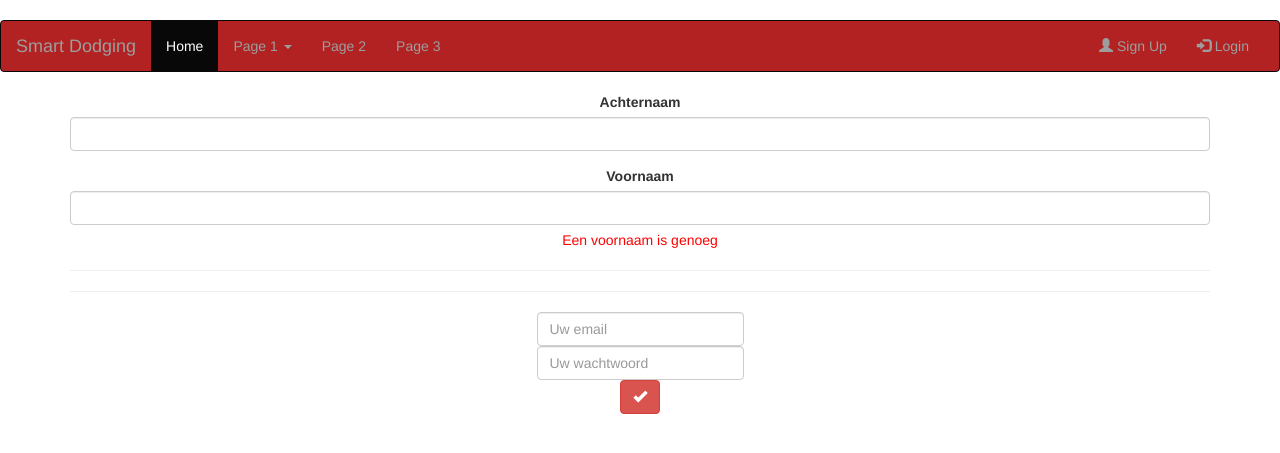
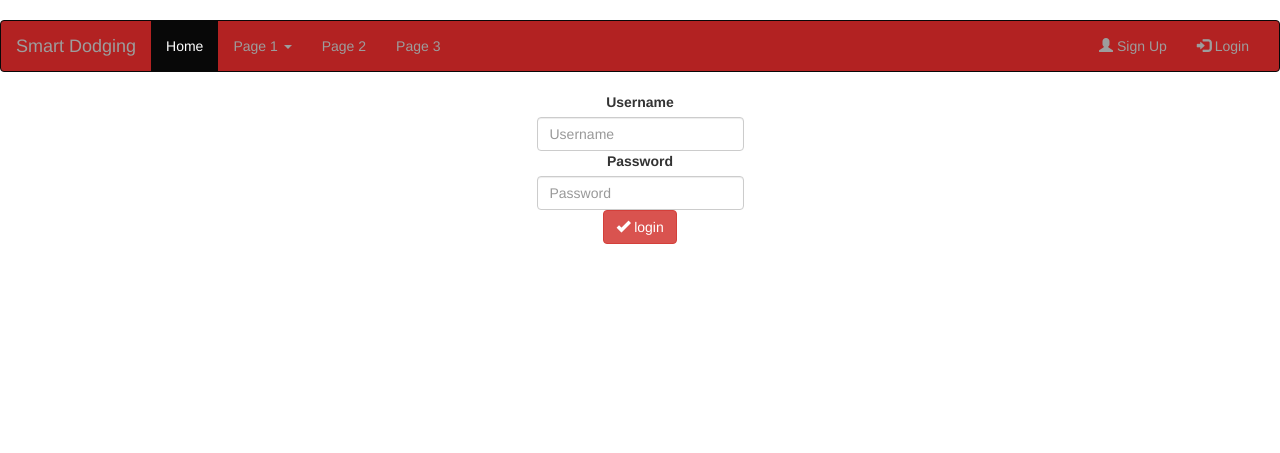
Before and after one commit to SmartDodging/1, a PHP site: page /login.php in a window 1280 px wide. Shown: the top 453 px of the page. Run offline with PHP 8.4, Linux system fonts and the light colour scheme.

Commit message:
edit login

```diff
--- a/login.php
+++ b/login.php
@@ -1,28 +1,16 @@
 <?php include("nav.php");?>
 <center>
     <div class="container">
-            <form action="" role="form">
-                  <div class="form-group">
-                      <label for="form-el-achternaam">Achternaam</label>
-                      <input type="text" id="form-el-achternaam" class="form-control">
-                </div>
-            </form>
-            <form action="" role="form">
-                  <div class="form-group">
-                      <label for="form-el-voornaam">Voornaam</label>
-                      <input type="text" id="form-el-voornaam" class="form-control">
-                      <p class="help-block" style="color:red;">Een voornaam is genoeg</p>
-                </div>
-            </form>
-            <hr><hr>
             <form action="" role="form" class="form-inline">
-            <label for="form-el-email" class="sr-only">E-mail</label>
-            <input type="email" id="form-el-email" class="form-control" placeholder="Uw email">
+            <label for="form-el-email">Username</label>
+                <br>
+            <input type="email" id="form-el-email" class="form-control" placeholder="Username">
             </form>
             <form action="" role="form" class="form-inline">
-            <label for="form-el-password" class="sr-only">Wachtwoord</label>
-            <input type="password" id="form-el-password" class="form-control" placeholder="Uw wachtwoord">
+            <label for="form-el-password">Password</label>
+                <br>
+            <input type="password" id="form-el-password" class="form-control" placeholder="Password">
             </form>
-            <button class="btn btn-danger" type="button"><span class="glyphicon glyphicon-ok"></span></button>
+            <button class="btn btn-danger" type="button"><span class="glyphicon glyphicon-ok"></span>   login</button>
         </div>
 </center>
```
